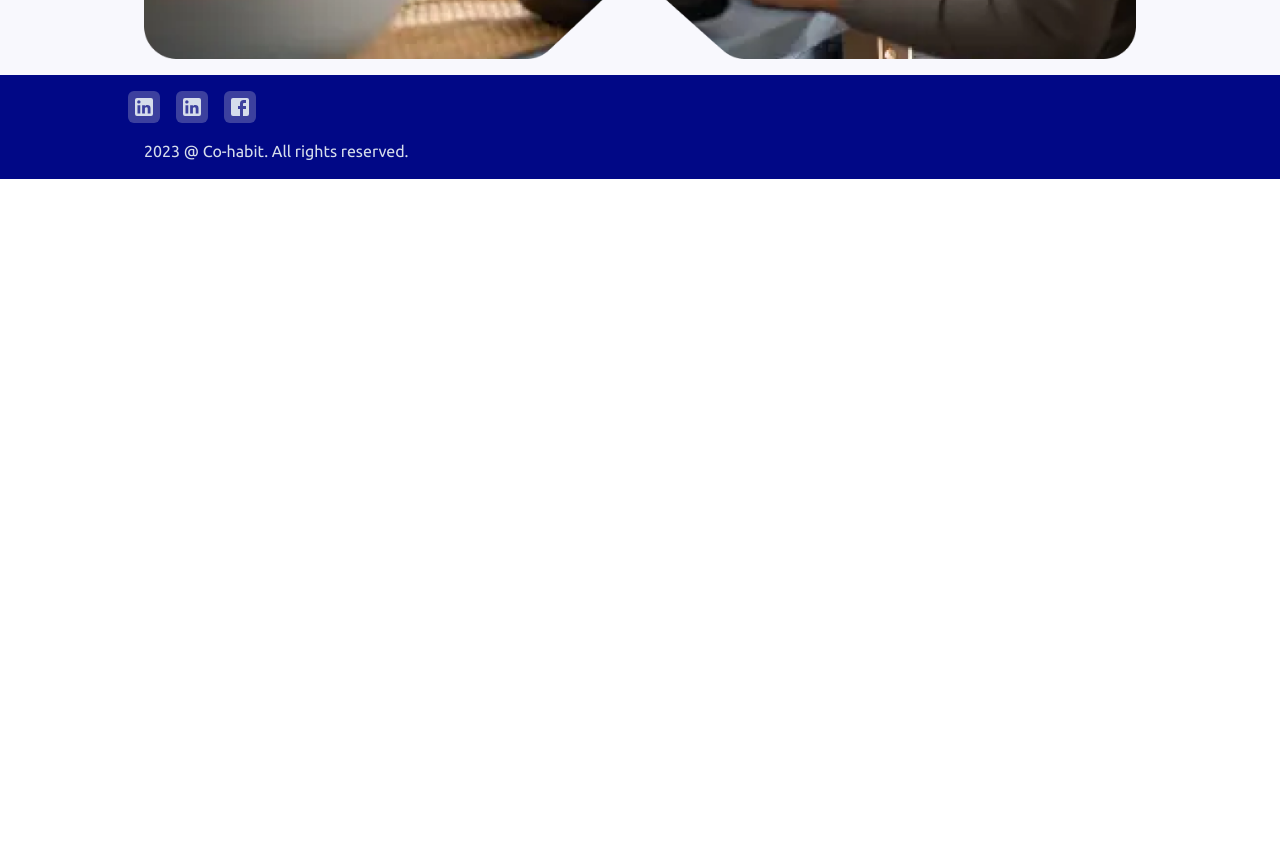
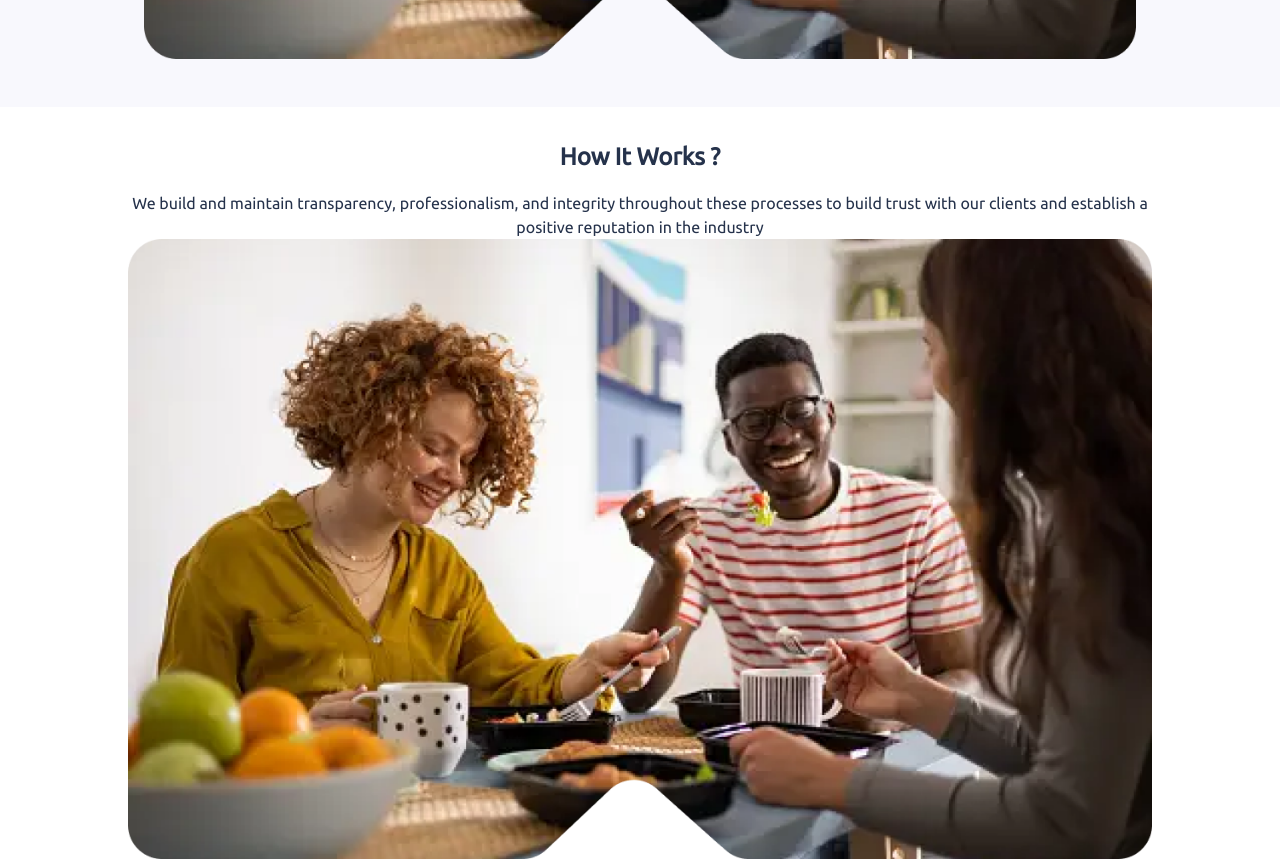
Before and after one commit to lazynerd-studios/Co-Habit-Landing, a React (Vite) app: page / in a window 1280 px wide. Shown: the part 780-1641 px from the top of the page. Before the commit the page ends 959 px from the top, so only its background shows below. Built offline with nearby package versions, Linux system fonts and the light colour scheme.

Commit message:
Update Home.jsx

```diff
--- a/src/Components/Home/Home.jsx
+++ b/src/Components/Home/Home.jsx
@@ -15,8 +15,6 @@ const animationConfiguration = {
 const Home = () => {
   return (
     <section className="">
-
-      <div className="hero min-h-screen bg-[#f8f8fd]">
       <motion.div
         variants={animationConfiguration}
         initial="initial"
@@ -25,6 +23,8 @@ const Home = () => {
         transition={{ duration: 3 }}
       >
 
+        <div className="hero min-h-screen bg-[#f8f8fd]">
+          {/* hero section */}
           <div className="hero-content text-center mt-10 laptop:mt-auto laptop:mx-[8rem]">
             <div className="w-full laptop:mt-[5rem]">
               <h1 className="laptop:text-[3.125rem] text-[2.125rem] laptop:leading-[3.4375rem] font-bold uppercase text-[#25324B]">
@@ -41,7 +41,7 @@ const Home = () => {
 
               <div className="laptop:flex mt-8">
                 <span className="">
-                  <img src={HeroImage} className="laptop:max-w-[75rem] z-10 w-full mx-auto" alt="Hero Image" />
+                  <img src={HeroImage} className="laptop:max-w-[75rem] laptop:mb-8 z-10 w-full mx-auto" alt="Hero Image" />
                 </span>
 
                 {/* full search bar */}
@@ -89,10 +89,20 @@ const Home = () => {
 
             </div>
           </div>
+          {/* end of hero section */}
+        </div>
+        <div className="w-full bg-white my-8">
+          <div className="laptop:mx-[8rem] mx-2 mt-8 text-[#25324B]">
+            <h1 className="text-[1.5rem] text-center mb-4 font-bold">How It Works ?</h1>
+            <p className="text-center laptop:w-[100%]">
+              We build and maintain transparency, professionalism, and integrity throughout these processes to build trust with our clients and establish a <br className="laptop:flex hidden" />
+              positive reputation in the industry
+            </p>
+            <img src={HeroImage} className="laptop:max-w-[75rem] laptop:mb-8 z-10 w-full mx-auto" alt="Hero Image" />
+          </div>
+        </div>
       </motion.div>
-      </div>
-
-    </section>
+    </section >
   );
 };
 
```
Lines whose indentation alone changed are shown as unchanged.
